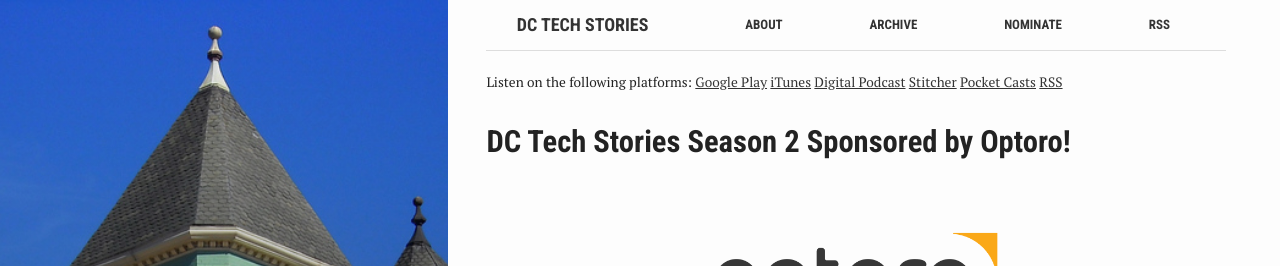
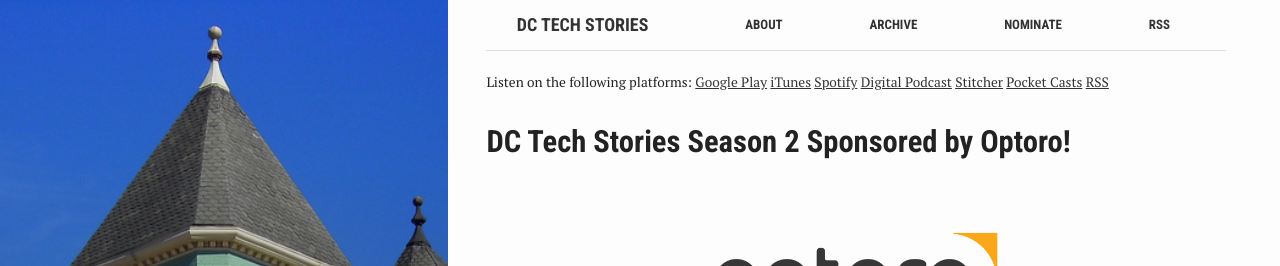
Before and after one commit to sirjessthebrave/dctechstories, a Jekyll site: the page built from index.html, in a window 1280 px wide and 900 px high. Shown: the top 266 px of the window. Built offline with Jekyll 4.4.1, drawn with Linux system fonts in a browser that asks for light colours; a script that is not in the unit is left out.

Commit message:
Update index.html

```diff
--- a/index.html
+++ b/index.html
@@ -8,6 +8,7 @@
 <small>Listen on the following platforms:
 	<a href="https://play.google.com/music/m/Idezcondrndeyupir7fzpi3hbvi?t=DC_Tech_Stories">Google Play</a>
 	<a href="https://itunes.apple.com/us/podcast/dc-tech-stories/id1255302980">iTunes</a>
+	<a href="https://open.spotify.com/show/6ZUNhg0vTg2CWhWZccDNl4">Spotify</a>
 	<a href="http://www.digitalpodcast.com/feeds/75501-dc-tech-stories">Digital Podcast</a>
 	<a href="http://www.stitcher.com/podcast/dc-tech-stories">Stitcher</a>
 	<a href="https://www.shiftyjelly.com/pocketcasts/">Pocket Casts</a>
```
